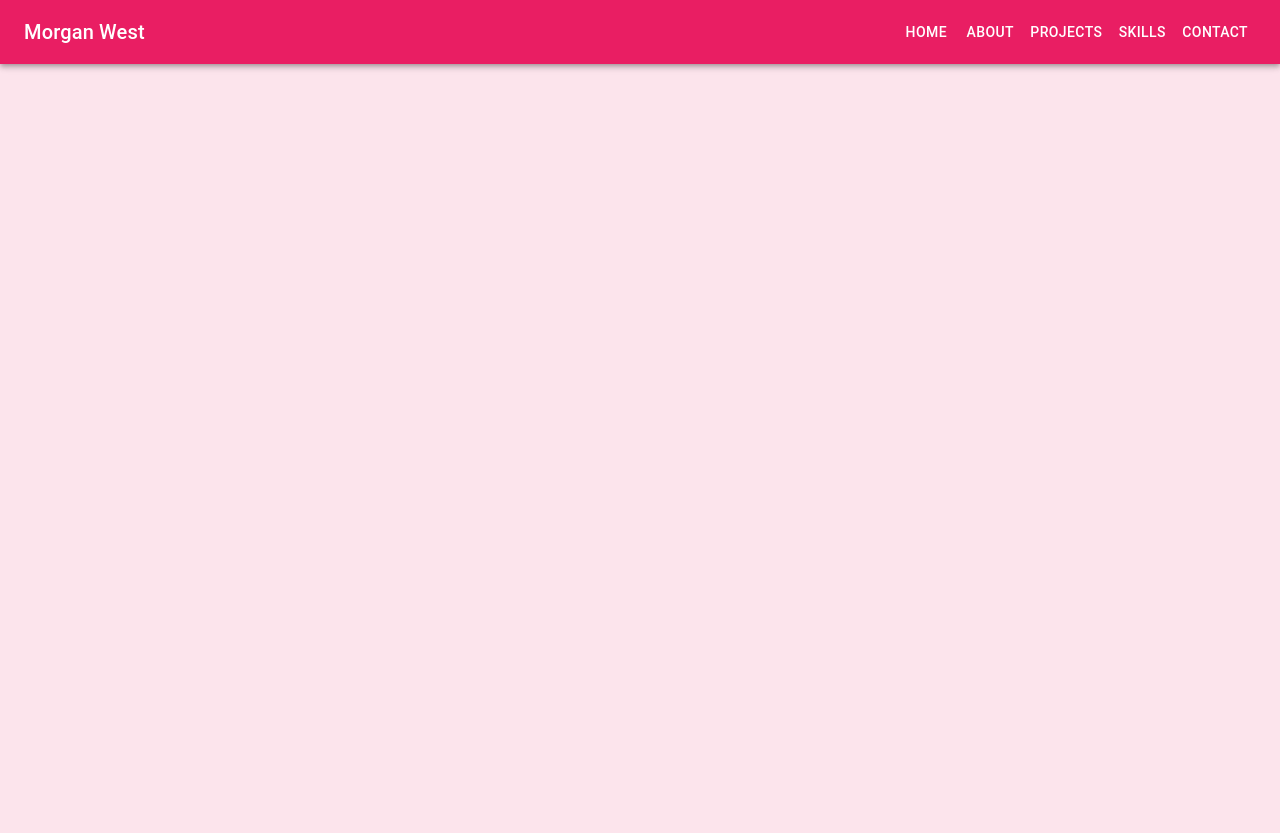
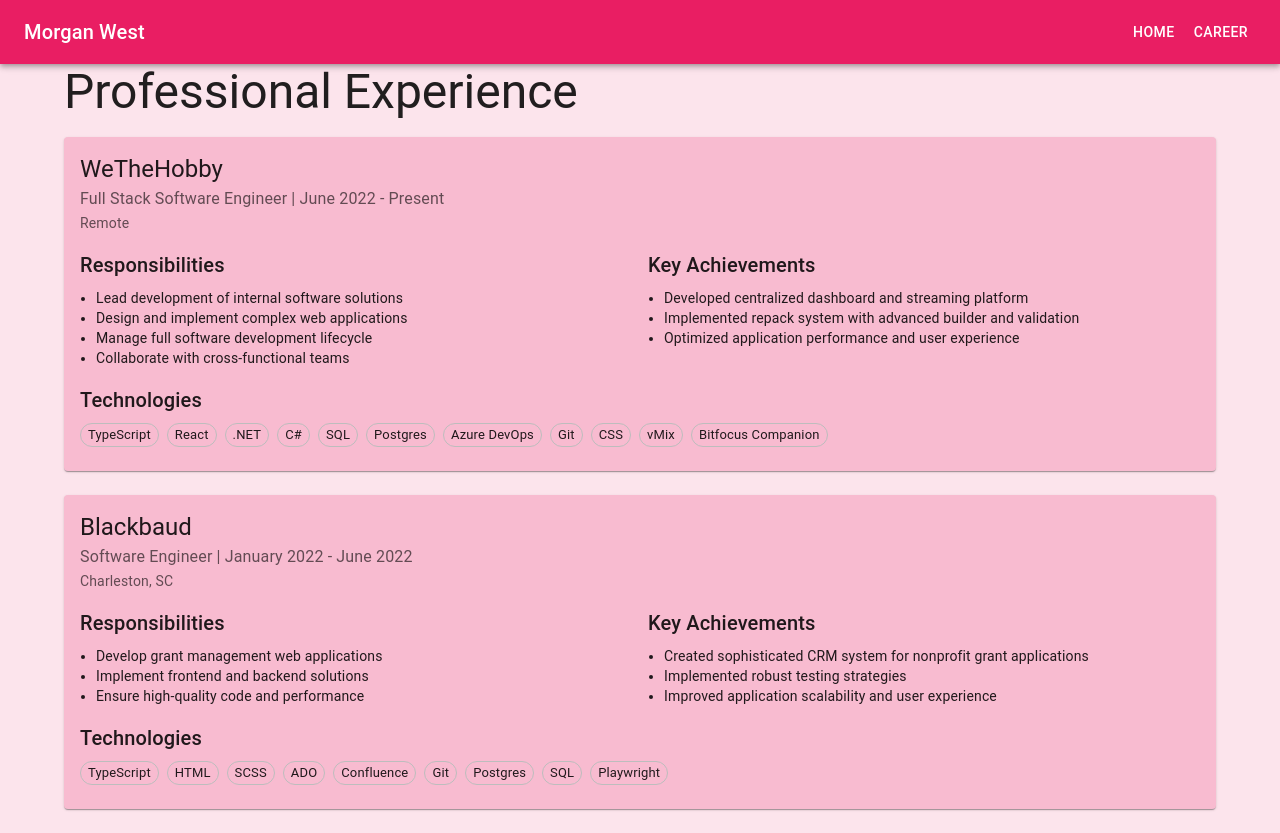
Before and after one commit to mrw6863/morganwest-dev, a React (Create React App) app in the folder morganwest-dev/: page /career in a window 1280 px wide. Before the commit the page ends 800 px from the top, so only its background shows below. Built offline with nearby package versions, Linux system fonts and the light colour scheme.

Commit message:
simplify page

```diff
--- a/morganwest-dev/src/App.tsx
+++ b/morganwest-dev/src/App.tsx
@@ -1,11 +1,13 @@
 import React from 'react';
-import { BrowserRouter as Router, Routes, Route, Link } from 'react-router-dom';
+import { BrowserRouter as Router, Routes, Route } from 'react-router-dom';
 import { CssBaseline, ThemeProvider, createTheme } from '@mui/material';
 import Header from './components/Header';
 import About from './components/About';
 import Projects from './components/Projects';
 import Skills from './components/Skills';
 import Contact from './components/Contact';
+import LandingPage from './components/LandingPage';
+import CareerPage from './components/CareerPage';
 
 const theme = createTheme({
   palette: {
@@ -22,7 +24,6 @@
   },
 });
 
-
 const App: React.FC = () => {
   return (
     <ThemeProvider theme={theme}>
@@ -30,17 +31,16 @@
       <Router>
         <Header />
         <Routes>
-          <Route path="/" element={<Home />} />
+          <Route path="/" element={<LandingPage />} />
           <Route path="/about" element={<About />} />
           <Route path="/projects" element={<Projects />} />
           <Route path="/skills" element={<Skills />} />
           <Route path="/contact" element={<Contact />} />
+          <Route path="/career" element={<CareerPage />} />
         </Routes>
       </Router>
     </ThemeProvider>
   );
 }
 
-const Home: React.FC = () => <h1>Welcome to my portfolio</h1>;
-
 export default App;
--- /dev/null
+++ b/morganwest-dev/src/components/CareerPage.tsx
@@ -0,0 +1,129 @@
+import React from 'react';
+import {
+  Typography,
+  Container,
+  Grid,
+  Card,
+  CardContent,
+  Box,
+  Chip
+} from '@mui/material';
+
+interface CareerExperience {
+  company: string;
+  title: string;
+  duration: string;
+  location: string;
+  responsibilities: string[];
+  keyAchievements: string[];
+  technologies: string[];
+}
+
+const CareerPage: React.FC = () => {
+  const experiences: CareerExperience[] = [
+    {
+      company: "WeTheHobby",
+      title: "Full Stack Software Engineer",
+      duration: "June 2022 - Present",
+      location: "Remote",
+      responsibilities: [
+        "Lead development of internal software solutions",
+        "Design and implement complex web applications",
+        "Manage full software development lifecycle",
+        "Collaborate with cross-functional teams"
+      ],
+      keyAchievements: [
+        "Developed centralized dashboard and streaming platform",
+        "Implemented repack system with advanced builder and validation",
+        "Optimized application performance and user experience"
+      ],
+      technologies: [
+        "TypeScript", "React", ".NET", "C#",
+        "SQL", "Postgres", "Azure DevOps",
+        "Git", "CSS", "vMix", "Bitfocus Companion"
+      ]
+    },
+    {
+      company: "Blackbaud",
+      title: "Software Engineer",
+      duration: "January 2022 - June 2022",
+      location: "Charleston, SC",
+      responsibilities: [
+        "Develop grant management web applications",
+        "Implement frontend and backend solutions",
+        "Ensure high-quality code and performance"
+      ],
+      keyAchievements: [
+        "Created sophisticated CRM system for nonprofit grant applications",
+        "Implemented robust testing strategies",
+        "Improved application scalability and user experience"
+      ],
+      technologies: [
+        "TypeScript", "HTML", "SCSS", "ADO",
+        "Confluence", "Git", "Postgres", "SQL", "Playwright"
+      ]
+    }
+  ];
+
+  return (
+    <Container>
+      <Typography variant="h3" gutterBottom>Professional Experience</Typography>
+
+      {experiences.map((exp, index) => (
+        <Card key={index} sx={{ mb: 3 }}>
+          <CardContent>
+            <Grid container spacing={2}>
+              <Grid item xs={12}>
+                <Typography variant="h5">{exp.company}</Typography>
+                <Typography variant="subtitle1" color="text.secondary">
+                  {exp.title} | {exp.duration}
+                </Typography>
+                <Typography variant="body2" color="text.secondary">
+                  {exp.location}
+                </Typography>
+              </Grid>
+
+              <Grid item xs={12} md={6}>
+                <Typography variant="h6" gutterBottom>Responsibilities</Typography>
+                <Box component="ul" sx={{ pl: 2, m: 0 }}>
+                  {exp.responsibilities.map((resp, i) => (
+                    <Typography key={i} component="li" variant="body2">
+                      {resp}
+                    </Typography>
+                  ))}
+                </Box>
+              </Grid>
+
+              <Grid item xs={12} md={6}>
+                <Typography variant="h6" gutterBottom>Key Achievements</Typography>
+                <Box component="ul" sx={{ pl: 2, m: 0 }}>
+                  {exp.keyAchievements.map((achievement, i) => (
+                    <Typography key={i} component="li" variant="body2">
+                      {achievement}
+                    </Typography>
+                  ))}
+                </Box>
+              </Grid>
+
+              <Grid item xs={12}>
+                <Typography variant="h6" gutterBottom>Technologies</Typography>
+                <Box sx={{ display: 'flex', flexWrap: 'wrap', gap: 1 }}>
+                  {exp.technologies.map((tech, i) => (
+                    <Chip
+                      key={i}
+                      label={tech}
+                      variant="outlined"
+                      size="small"
+                    />
+                  ))}
+                </Box>
+              </Grid>
+            </Grid>
+          </CardContent>
+        </Card>
+      ))}
+    </Container>
+  );
+};
+
+export default CareerPage;
--- a/morganwest-dev/src/components/Header.tsx
+++ b/morganwest-dev/src/components/Header.tsx
@@ -1,20 +1,57 @@
-import React from 'react';
-import { AppBar, Toolbar, Typography, Button } from '@mui/material';
+import React, { useState } from 'react';
+import { AppBar, Toolbar, Typography, Button, IconButton, Menu, MenuItem, useMediaQuery } from '@mui/material';
+import { Menu as MenuIcon } from '@mui/icons-material';
 import { Link } from 'react-router-dom';
+import { useTheme } from '@mui/material/styles';
 
-const Header: React.FC = () => (
+const Header: React.FC = () => {
+  const theme = useTheme();
+  const isMobile = useMediaQuery(theme.breakpoints.down('md')); // Adjust breakpoint if needed
+
+  const [anchorEl, setAnchorEl] = useState<null | HTMLElement>(null);
+
+  const handleMenuOpen = (event: React.MouseEvent<HTMLElement>) => {
+    setAnchorEl(event.currentTarget);
+  };
+
+  const handleMenuClose = () => {
+    setAnchorEl(null);
+  };
+
+  return (
     <AppBar position="static">
       <Toolbar>
         <Typography variant="h6" sx={{ flexGrow: 1 }}>
           Morgan West
         </Typography>
+
+        {isMobile ? (
+          <>
+            <IconButton edge="end" color="inherit" onClick={handleMenuOpen}>
+              <MenuIcon />
+            </IconButton>
+            <Menu anchorEl={anchorEl} open={Boolean(anchorEl)} onClose={handleMenuClose}>
+              <MenuItem component={Link} to="/" onClick={handleMenuClose}>Home</MenuItem>
+              {/* <MenuItem component={Link} to="/about" onClick={handleMenuClose}>About</MenuItem> */}
+              <MenuItem component={Link} to="/career" onClick={handleMenuClose}>Career</MenuItem>
+              {/* <MenuItem component={Link} to="/projects" onClick={handleMenuClose}>Projects</MenuItem> */}
+              {/* <MenuItem component={Link} to="/skills" onClick={handleMenuClose}>Skills</MenuItem> */}
+              {/* <MenuItem component={Link} to="/contact" onClick={handleMenuClose}>Contact</MenuItem> */}
+            </Menu>
+          </>
+        ) : (
+          <>
             <Button color="inherit" component={Link} to="/">Home</Button>
-      <Button color="inherit" component={Link} to="/about">About</Button>
-      <Button color="inherit" component={Link} to="/projects">Projects</Button>
-      <Button color="inherit" component={Link} to="/skills">Skills</Button>
-      <Button color="inherit" component={Link} to="/contact">Contact</Button>
+            {/* <Button color="inherit" component={Link} to="/about">About</Button> */}
+            <Button color="inherit" component={Link} to="/career">Career</Button>
+            {/* <Button color="inherit" component={Link} to="/projects">Projects</Button> */}
+            {/* <Button color="inherit" component={Link} to="/skills">Skills</Button> */}
+            {/* <Button color="inherit" component={Link} to="/contact">Contact</Button> */}
+          </>
+        )}
       </Toolbar>
     </AppBar>
   );
+};
 
 export default Header;
--- /dev/null
+++ b/morganwest-dev/src/components/LandingPage.tsx
@@ -0,0 +1,23 @@
+import React from 'react';
+import { Container, Typography, Button, Box } from '@mui/material';
+import { Link } from 'react-router-dom';
+
+const LandingPage: React.FC = () => {
+  return (
+    <Container maxWidth="md" sx={{ textAlign: 'center', mt: 8 }}>
+      <Typography variant="h3" gutterBottom>
+        Hi, I'm Morgan West
+      </Typography>
+      <Typography variant="h6" color="textSecondary" paragraph>
+        This website is currently under construction. For now, you can view my career section below.
+      </Typography>
+      <Box sx={{ mt: 4 }}>
+        <Button variant="contained" color="primary" component={Link} to="/career">
+          View Experience
+        </Button>
+      </Box>
+    </Container>
+  );
+};
+
+export default LandingPage;
```
Also changed, not shown: morganwest-dev/src/theme.ts (added, +18 -0 lines). Lines whose indentation alone changed are shown as unchanged.
